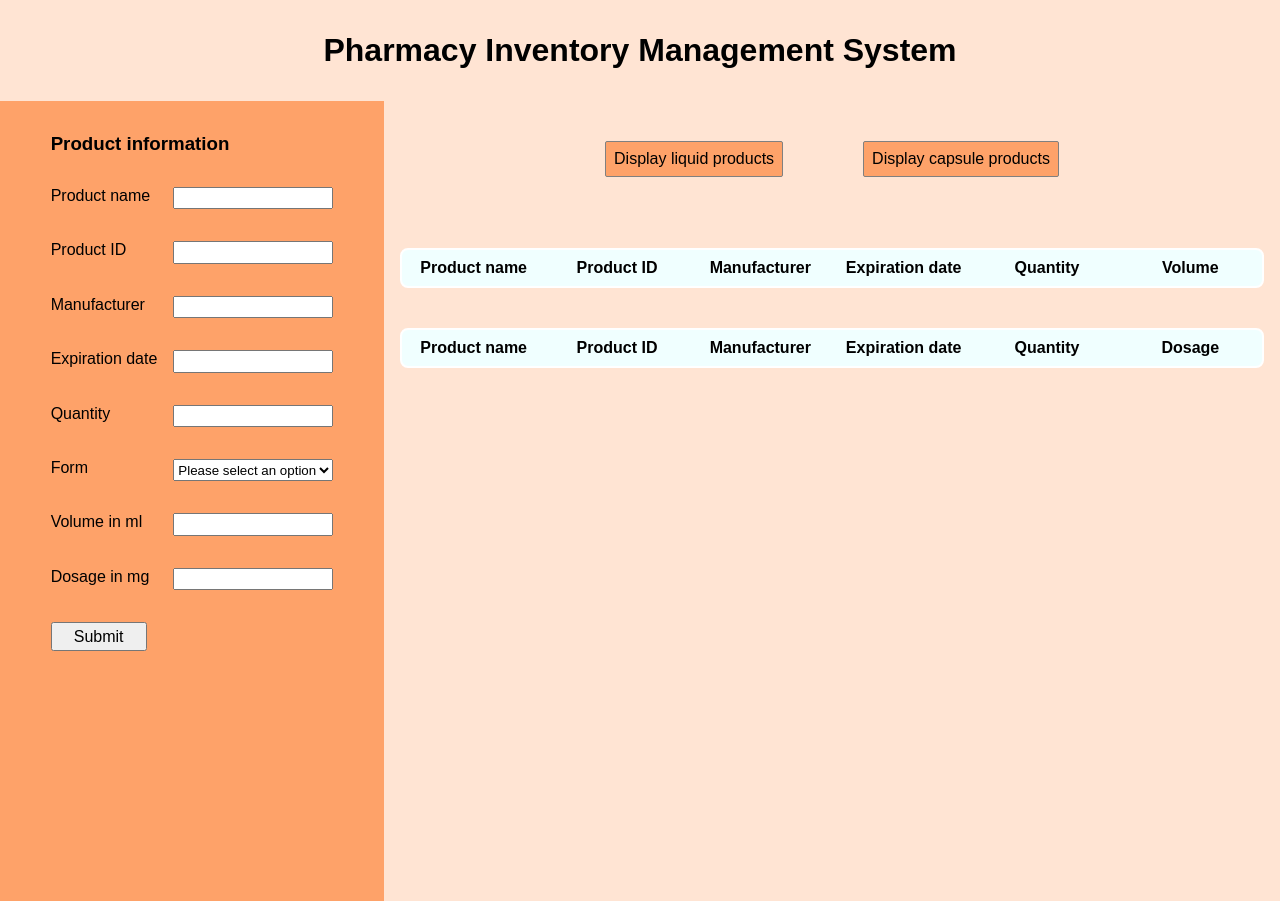
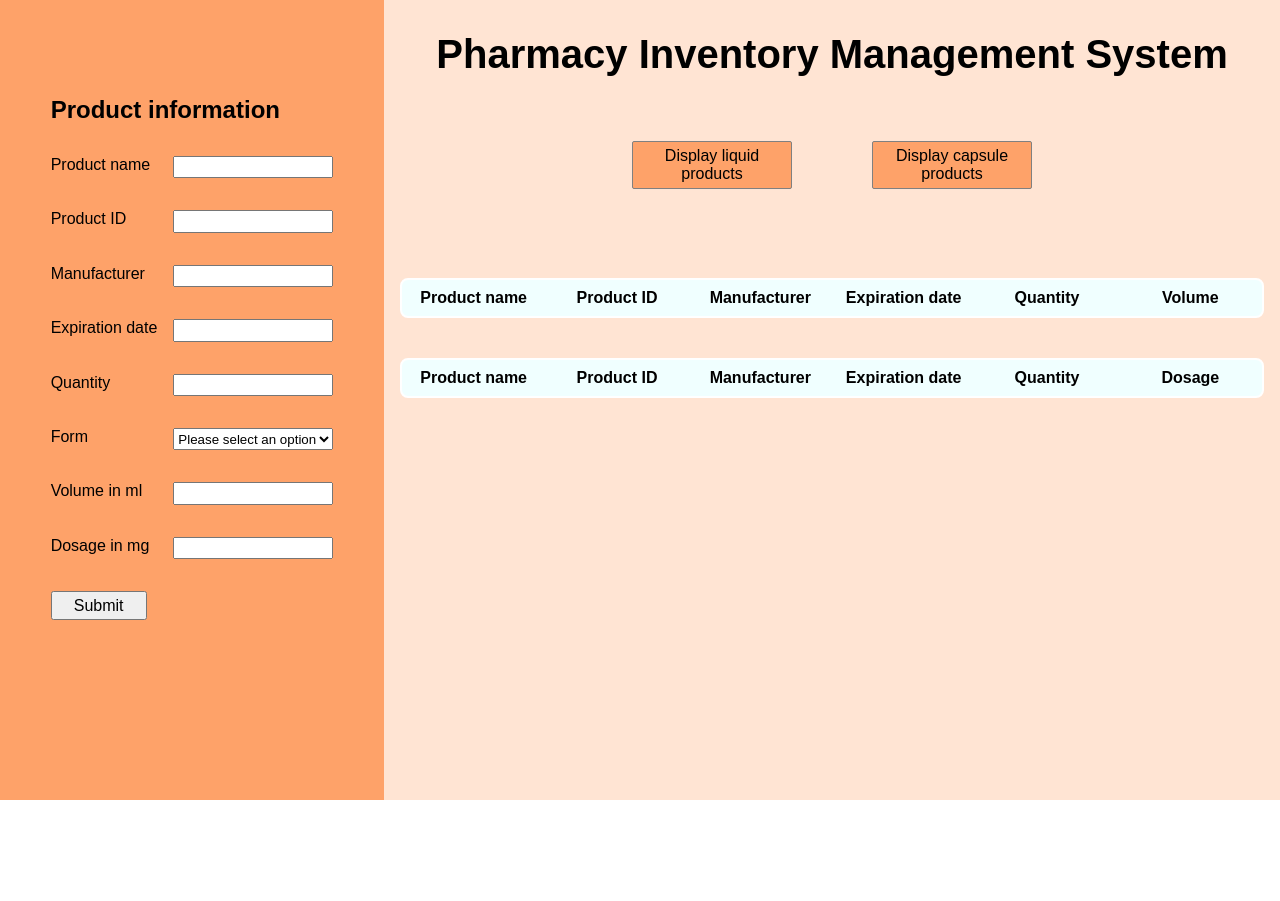
Before and after one commit to benedictenaess/assignment_2, a plain HTML site: page index.html in a window 1280 px wide. After the commit the page ends 800 px from the top, so only its background shows below. Drawn offline with Linux system fonts and the light colour scheme.

Commit message:
Style fixes

```diff
--- a/index.html
+++ b/index.html
@@ -7,11 +7,10 @@
 	<title>Pharmacy Inventory Management System</title>
 </head>
 <body>
-	<h1>Pharmacy Inventory Management System</h1>
 	<main>
 		<section class="input-container">
 			<form class="input-form">
-				<h3>Product information</h3>
+				<h2>Product information</h2>
 				<div>
 					<label for="name">Product name</label>
 					<input type="text" name="name">
@@ -52,6 +51,7 @@
 			</form>
 		</section>
 		<section class="display-container">
+			<h1>Pharmacy Inventory Management System</h1>
 			<div class="display-button-container">
 				<button>Display liquid products</button>
 				<button>Display capsule products</button>
--- a/style/style.css
+++ b/style/style.css
@@ -3,12 +3,6 @@
 	padding: 0;
 	box-sizing: border-box;
 	font-family: Arial, Helvetica, sans-serif;
-}
-
-h1 {
-	background-color: rgb(255, 228, 211);
-	text-align: center;
-	padding: 2rem;
 }
 
 main {
@@ -29,6 +23,7 @@ main {
 .input-form {
 	display: flex;
 	flex-direction: column;
+	margin-top: 4rem;
 	gap: 2rem;
 }
 
@@ -55,18 +50,27 @@ input, select {
 	display: flex;
 	flex-direction: column;
 	align-items: center;
+	justify-content: center;
 	gap: 2rem;
 }
+
+h1 {
+	flex-basis: 10%;
+	background-color: rgb(255, 228, 211);
+	padding: 2rem;
+	font-size: 2.5rem;
+}
+
 .display-button-container {
 		flex-basis: 15%;
 		display: flex;
 		justify-content: center;
-		align-items: center;
 		gap: 5rem;
 }
 
 .display-button-container button {
-	padding: 0.5rem;
+	height: 3rem;
+	width: 10rem;
 	font-size: inherit;
 	background-color: rgb(254, 162, 105);
 	border: 1px solid grey;
@@ -80,11 +84,12 @@ button:hover {
 	border-radius: 2px;
 }
 
+
 .display-products-container {
 	display: flex;
 	flex-direction: column;
 	gap: 2rem;
-	flex-basis: 85%;
+	flex-basis: 75%;
 	width: 100%;
 	padding: 0 1rem;
 }
```
